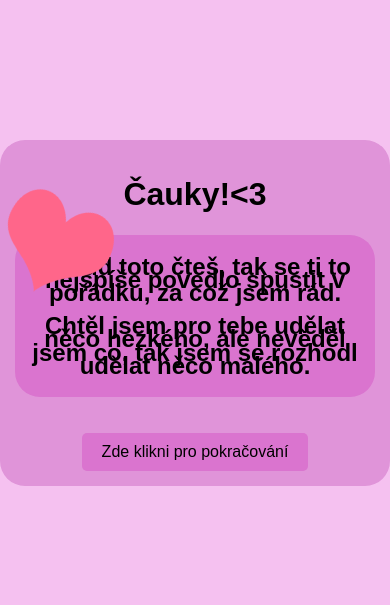
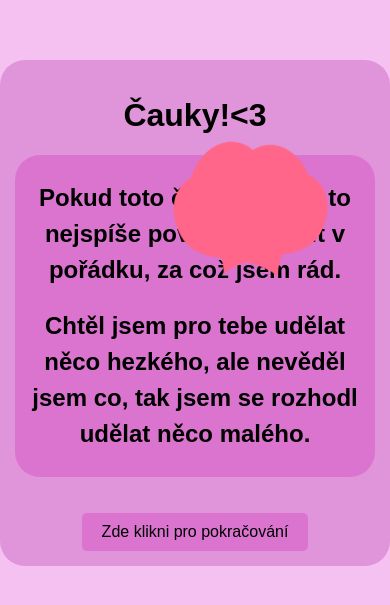
Before and after one commit to xMartyczex/xMartyczex.github.io, a plain HTML site: page index.html in a window 390 px wide. Shown: the part 109-714 px from the top of the page. Drawn offline with Linux system fonts and the light colour scheme.

Commit message:
Update StyleZ.css

```diff
--- a/StyleZ.css
+++ b/StyleZ.css
@@ -1,4 +1,3 @@
-
 body {
     font-family: 'Arial', sans-serif;
     background-color: #f5c1f0;
@@ -10,25 +9,25 @@ body {
     height: 100vh;
 }
 
+@media only screen and (max-width: 414px) {
     img[alt="RuzSrdce"] {
-    max-width: 150px;
+        max-width: 50%;
         height: auto;
         margin-bottom: 10px;
         position: absolute;
-    right: 258px;
-    top: 300px;
+        right: 10%;
+        top: 30%;
         transform: rotate(25deg);
     }
 
     img[alt="Ruz2Srdce"] {
-    max-width: 150px;
+        max-width: 50%;
         height: auto;
         margin-bottom: 10px;
         position: absolute;
-    right: 1468px;
-    top: 300px;
+        right: 10%;
+        top: 30%;
         transform: rotate(-25deg);
-
     }
 
     .container {
@@ -38,19 +37,14 @@ img[alt="Ruz2Srdce"] {
         border-radius: 25px;
     }
 
-
     .section1 {
-
         background-color: #da74cf;
         border-radius: 25px;
         padding: 5px;
-    line-height: 0.55;
-}
-h1 {
-    color: #000000;
+        line-height: 1.5;
     }
 
-h2 {
+    h1, h2 {
         color: #000000;
     }
 
@@ -67,3 +61,4 @@ button {
     button:hover {
         background-color: #2980b9;
     }
+}
```
Lines whose indentation alone changed are shown as unchanged.
